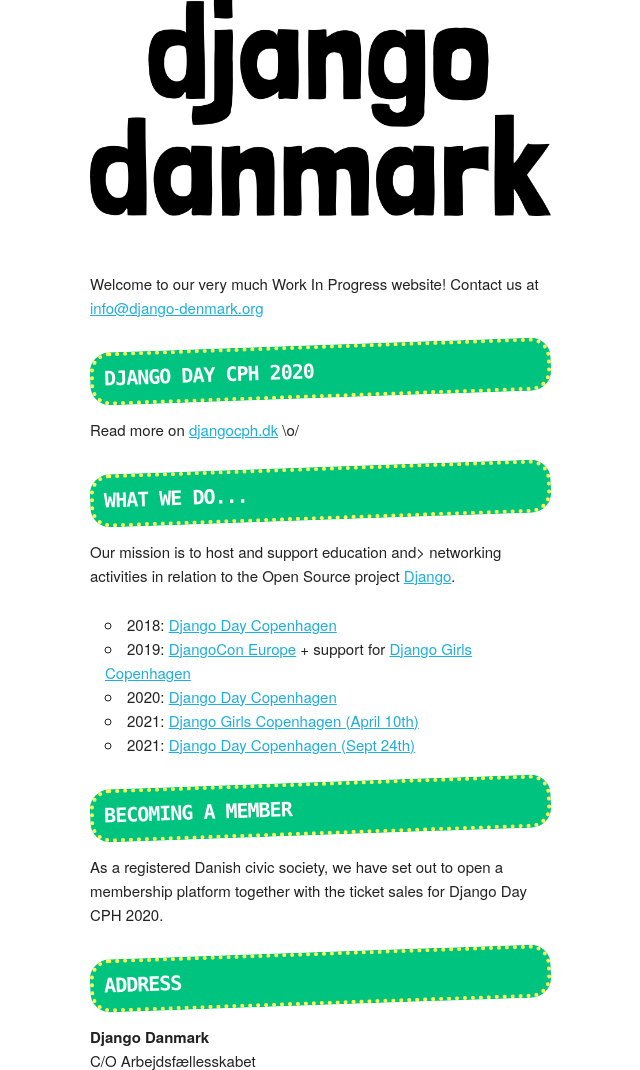
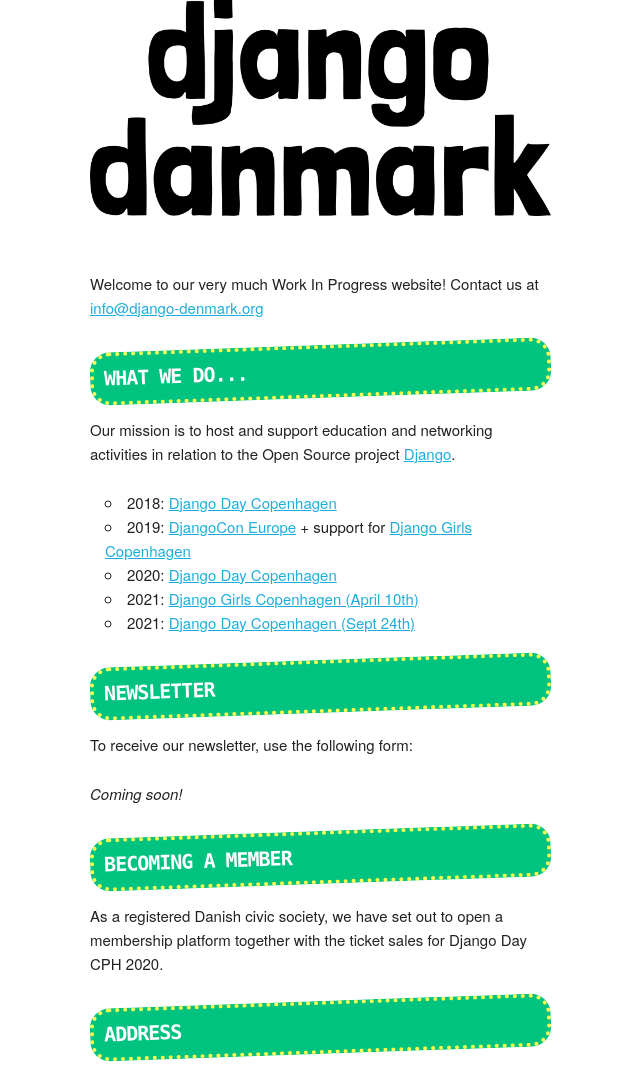
Before and after one commit to django-denmark/django-denmark.org, a Django app: page / in a window 1280 px wide. Shown: the part 51-1121 px from the top of the page, without its empty margins (70-710 px from the left). Run offline with Django 3.2, Linux system fonts and the light colour scheme.

Commit message:
Upgrade to Django 3.2, lint a few things, fix some text stuff

```diff
--- a/djangodenmark/settings/base.py
+++ b/djangodenmark/settings/base.py
@@ -9,7 +9,6 @@
 For the full list of settings and their values, see
 https://docs.djangoproject.com/en/2.0/ref/settings/
 """
-
 import os
 
 # Build paths inside the project like this: os.path.join(BASE_DIR, ...)
@@ -17,45 +16,45 @@
 
 # Application definition
 INSTALLED_APPS = [
-    'django.contrib.admin',
-    'django.contrib.auth',
-    'django.contrib.contenttypes',
-    'django.contrib.sessions',
-    'django.contrib.messages',
-    'django.contrib.staticfiles',
-    'membership',
-    'django_consent',
+    "django.contrib.admin",
+    "django.contrib.auth",
+    "django.contrib.contenttypes",
+    "django.contrib.sessions",
+    "django.contrib.messages",
+    "django.contrib.staticfiles",
+    "membership",
+    "django_consent",
 ]
 
 MIDDLEWARE = [
-    'django.middleware.security.SecurityMiddleware',
-    'django.contrib.sessions.middleware.SessionMiddleware',
-    'django.middleware.common.CommonMiddleware',
-    'django.middleware.csrf.CsrfViewMiddleware',
-    'django.contrib.auth.middleware.AuthenticationMiddleware',
-    'django.contrib.messages.middleware.MessageMiddleware',
-    'django.middleware.clickjacking.XFrameOptionsMiddleware',
+    "django.middleware.security.SecurityMiddleware",
+    "django.contrib.sessions.middleware.SessionMiddleware",
+    "django.middleware.common.CommonMiddleware",
+    "django.middleware.csrf.CsrfViewMiddleware",
+    "django.contrib.auth.middleware.AuthenticationMiddleware",
+    "django.contrib.messages.middleware.MessageMiddleware",
+    "django.middleware.clickjacking.XFrameOptionsMiddleware",
 ]
 
-ROOT_URLCONF = 'djangodenmark.urls'
+ROOT_URLCONF = "djangodenmark.urls"
 
 TEMPLATES = [
     {
-        'BACKEND': 'django.template.backends.django.DjangoTemplates',
-        'DIRS': (os.path.join(BASE_DIR, 'templates'),),
-        'APP_DIRS': True,
-        'OPTIONS': {
-            'context_processors': [
-                'django.template.context_processors.debug',
-                'django.template.context_processors.request',
-                'django.contrib.auth.context_processors.auth',
-                'django.contrib.messages.context_processors.messages',
+        "BACKEND": "django.template.backends.django.DjangoTemplates",
+        "DIRS": (os.path.join(BASE_DIR, "templates"),),
+        "APP_DIRS": True,
+        "OPTIONS": {
+            "context_processors": [
+                "django.template.context_processors.debug",
+                "django.template.context_processors.request",
+                "django.contrib.auth.context_processors.auth",
+                "django.contrib.messages.context_processors.messages",
             ],
         },
     },
 ]
 
-WSGI_APPLICATION = 'djangodenmark.wsgi.application'
+WSGI_APPLICATION = "djangodenmark.wsgi.application"
 
 
 # Database
@@ -64,9 +63,9 @@
 # SPATIALITE_LIBRARY_PATH = '/usr/lib/x86_64-linux-gnu/mod_spatialite.so'
 
 DATABASES = {
-    'default': {
-        'ENGINE': 'django.db.backends.sqlite3',
-        'NAME': os.path.join(BASE_DIR, 'db.sqlite3'),
+    "default": {
+        "ENGINE": "django.db.backends.sqlite3",
+        "NAME": os.path.join(BASE_DIR, "db.sqlite3"),
     }
 }
 
@@ -76,16 +75,16 @@
 
 AUTH_PASSWORD_VALIDATORS = [
     {
-        'NAME': 'django.contrib.auth.password_validation.UserAttributeSimilarityValidator',
+        "NAME": "django.contrib.auth.password_validation.UserAttributeSimilarityValidator",
     },
     {
-        'NAME': 'django.contrib.auth.password_validation.MinimumLengthValidator',
+        "NAME": "django.contrib.auth.password_validation.MinimumLengthValidator",
     },
     {
-        'NAME': 'django.contrib.auth.password_validation.CommonPasswordValidator',
+        "NAME": "django.contrib.auth.password_validation.CommonPasswordValidator",
     },
     {
-        'NAME': 'django.contrib.auth.password_validation.NumericPasswordValidator',
+        "NAME": "django.contrib.auth.password_validation.NumericPasswordValidator",
     },
 ]
 
@@ -93,9 +92,9 @@
 # Internationalization
 # https://docs.djangoproject.com/en/2.0/topics/i18n/
 
-LANGUAGE_CODE = 'en-us'
+LANGUAGE_CODE = "en-us"
 
-TIME_ZONE = 'UTC'
+TIME_ZONE = "UTC"
 
 USE_I18N = True
 
@@ -107,11 +106,11 @@
 # Static files (CSS, JavaScript, Images)
 # https://docs.djangoproject.com/en/2.0/howto/static-files/
 
-STATICFILES_DIRS = (
-    os.path.join(BASE_DIR, 'static_files'),
-)
+STATICFILES_DIRS = (os.path.join(BASE_DIR, "static_files"),)
 
-STATIC_URL = '/static/'
+DEFAULT_AUTO_FIELD = "django.db.models.AutoField"
+
+STATIC_URL = "/static/"
 
 DJANGO_DENMARK_INVITE_CODES = []
 
--- a/membership/forms.py
+++ b/membership/forms.py
@@ -1,8 +1,8 @@
 from django import forms
 from django.conf import settings
 from django.contrib.auth import forms as auth_forms
+from django.utils.translation import gettext
 from django.utils.translation import gettext_lazy as _
-from django.utils.translation import gettext
 
 
 class InviteForm(forms.Form):
@@ -19,6 +19,5 @@
 
 
 class SignupForm(auth_forms.UserCreationForm):
-
     class Meta(auth_forms.UserCreationForm.Meta):
         fields = ("username", "email")
--- a/membership/templates/membership/start.html
+++ b/membership/templates/membership/start.html
@@ -7,14 +7,10 @@
       Welcome to our very much Work In Progress website! Contact us at <a href="mailto:info@django-denmark.org">info@django-denmark.org</a>
     </p>
 
-<h2>Django Day CPH 2020</h2>
-
-<p>Read more on <a href="https://djangocph.dk/">djangocph.dk</a> \o/</p>
-
 <h2>What we do...</h2>
 
 <p>
-    Our mission is to host and support education and> networking activities in
+    Our mission is to host and support education and networking activities in
     relation to the Open Source project <a href="https://www.djangoproject.com/">Django</a>.
 </p>
 
@@ -25,6 +21,21 @@
     <li>2021: <a href="https://djangogirls.org/copenhagen/">Django Girls Copenhagen (April 10th)</a></li>
     <li>2021: <a href="https://djangocph.dk/">Django Day Copenhagen (Sept 24th)</a></li>
 </ul>
+
+<h2>Newsletter</h2>
+
+<p>To receive our newsletter, use the following form:</p>
+
+<p><em>Coming soon!</em></p>
+
+<form method="POST" action="consent:signup">
+
+{# Balder needs to fix a few things before this can work #}
+{% comment %}
+    {% newsletter_form.as_p %}
+{% endcomment %}
+
+</form>
 
 <h2>Becoming a member</h2>
 
--- a/membership/urls.py
+++ b/membership/urls.py
@@ -3,12 +3,12 @@
 from . import views
 
 
-
-app_name = 'membership'
+app_name = "membership"
 
 urlpatterns = [
-    path('', views.StartView.as_view(), name='start'),
-    path('invite', views.InviteView.as_view(), name='invite'),
-    path('signup', views.SignupView.as_view(), name='signup'),
-    path('login', views.LoginView.as_view(), name='login'),
+    path("", views.StartView.as_view(), name="start"),
+    path("invite", views.InviteView.as_view(), name="invite"),
+    path("signup", views.SignupView.as_view(), name="signup"),
+    path("login", views.LoginView.as_view(), name="login"),
+    path("newsletter/", views.NewsletterSignupView.as_view()),
 ]
--- a/membership/views.py
+++ b/membership/views.py
@@ -3,14 +3,29 @@
 from django.shortcuts import redirect
 from django.urls.base import reverse
 from django.views.generic.base import TemplateView
-from django.views.generic.edit import FormView, CreateView
+from django.views.generic.edit import CreateView
+from django.views.generic.edit import FormView
+from django_consent.forms import EmailConsentForm
+from django_consent.views import ConsentCreateView
 
 from . import forms
+
+
+class NewsletterSignupView(ConsentCreateView):
+    pass
 
 
 class StartView(TemplateView):
 
     template_name = "membership/start.html"
+
+    # Balder is working on this
+    def get_context_data_soon(self, **kwargs):
+        c = super().get_context_data(**kwargs)
+        c["newsletter_form"] = EmailConsentForm(
+            consent_source="x"  # TODO: We need a good way to seed consent such as this.
+        )
+        return c
 
 
 class InviteView(FormView):
--- a/requirements.txt
+++ b/requirements.txt
@@ -1,3 +1,3 @@
-Django>=3,<3.1
+Django>=3.2,<3.3
 psycopg2-binary
 django-consent>=0.9b1
```
